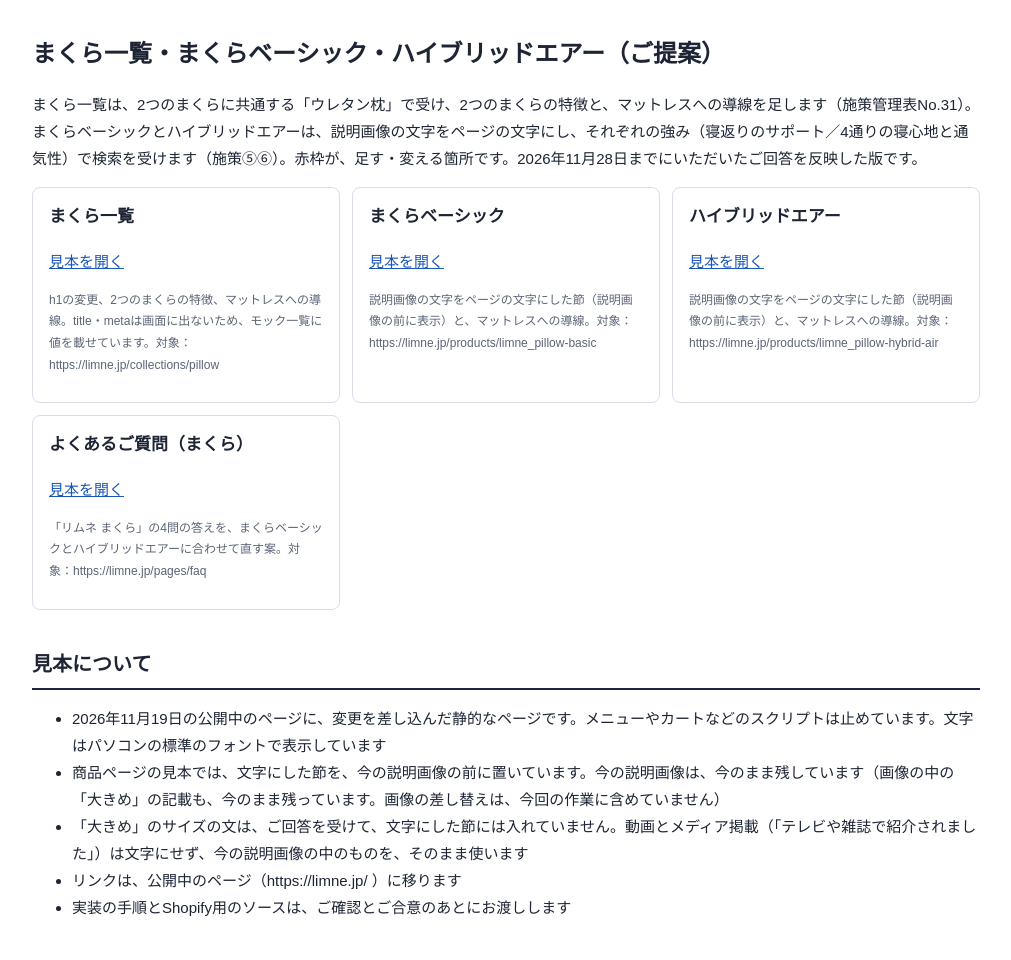
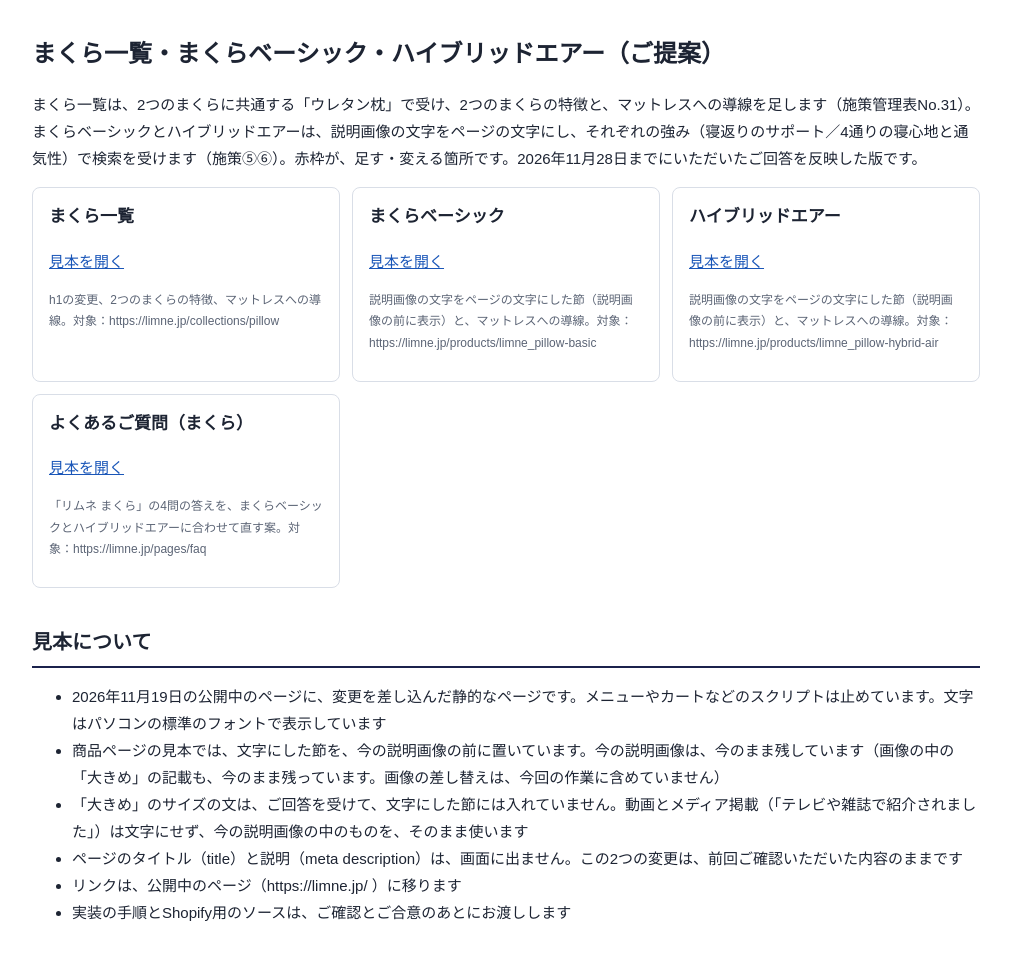
Before and after one commit to Hoshino60/limne-pages-mockup, a plain HTML site: page pillow/index.html in a window 1280 px wide. Shown: the whole page, without its empty margins (134-1145 px from the left). Drawn offline with Linux system fonts and the light colour scheme.

Commit message:
pillow: index・guide の説明文を更新
見本の最初のページと guide.html の説明文を更新（title・meta の説明を1文追加、お渡しの流れの文を見本へのご合意に統一）。

Co-Authored-By: Claude Fable 5.2 <noreply@anthropic.com>

```diff
--- a/pillow/index.html
+++ b/pillow/index.html
@@ -14,7 +14,7 @@ button.copy{font:inherit;font-size:12.5px;padding:3px 10px;border:1px solid var(
 </style></head><body><main><h1>まくら一覧・まくらベーシック・ハイブリッドエアー（ご提案）</h1>
 <p>まくら一覧は、2つのまくらに共通する「ウレタン枕」で受け、2つのまくらの特徴と、マットレスへの導線を足します（施策管理表No.31）。まくらベーシックとハイブリッドエアーは、説明画像の文字をページの文字にし、それぞれの強み（寝返りのサポート／4通りの寝心地と通気性）で検索を受けます（施策⑤⑥）。赤枠が、足す・変える箇所です。2026年11月28日までにいただいたご回答を反映した版です。</p>
 <div class="cards">
-<div class="card"><h3>まくら一覧</h3><p><a href="list.html">見本を開く</a></p><p class="lab">h1の変更、2つのまくらの特徴、マットレスへの導線。title・metaは画面に出ないため、モック一覧に値を載せています。対象：https://limne.jp/collections/pillow</p></div>
+<div class="card"><h3>まくら一覧</h3><p><a href="list.html">見本を開く</a></p><p class="lab">h1の変更、2つのまくらの特徴、マットレスへの導線。対象：https://limne.jp/collections/pillow</p></div>
 <div class="card"><h3>まくらベーシック</h3><p><a href="pdp.html">見本を開く</a></p><p class="lab">説明画像の文字をページの文字にした節（説明画像の前に表示）と、マットレスへの導線。対象：https://limne.jp/products/limne_pillow-basic</p></div>
 <div class="card"><h3>ハイブリッドエアー</h3><p><a href="hybrid.html">見本を開く</a></p><p class="lab">説明画像の文字をページの文字にした節（説明画像の前に表示）と、マットレスへの導線。対象：https://limne.jp/products/limne_pillow-hybrid-air</p></div>
 <div class="card"><h3>よくあるご質問（まくら）</h3><p><a href="faq.html">見本を開く</a></p><p class="lab">「リムネ まくら」の4問の答えを、まくらベーシックとハイブリッドエアーに合わせて直す案。対象：https://limne.jp/pages/faq</p></div>
@@ -23,6 +23,7 @@ button.copy{font:inherit;font-size:12.5px;padding:3px 10px;border:1px solid var(
 <ul><li>2026年11月19日の公開中のページに、変更を差し込んだ静的なページです。メニューやカートなどのスクリプトは止めています。文字はパソコンの標準のフォントで表示しています</li>
 <li>商品ページの見本では、文字にした節を、今の説明画像の前に置いています。今の説明画像は、今のまま残しています（画像の中の「大きめ」の記載も、今のまま残っています。画像の差し替えは、今回の作業に含めていません）</li>
 <li>「大きめ」のサイズの文は、ご回答を受けて、文字にした節には入れていません。動画とメディア掲載（「テレビや雑誌で紹介されました」）は文字にせず、今の説明画像の中のものを、そのまま使います</li>
+<li>ページのタイトル（title）と説明（meta description）は、画面に出ません。この2つの変更は、前回ご確認いただいた内容のままです</li>
 <li>リンクは、公開中のページ（https://limne.jp/ ）に移ります</li>
 <li>実装の手順とShopify用のソースは、ご確認とご合意のあとにお渡しします</li></ul>
 </main><script>
```
Also changed, not shown: pillow/guide.html (+1 -1 lines).
